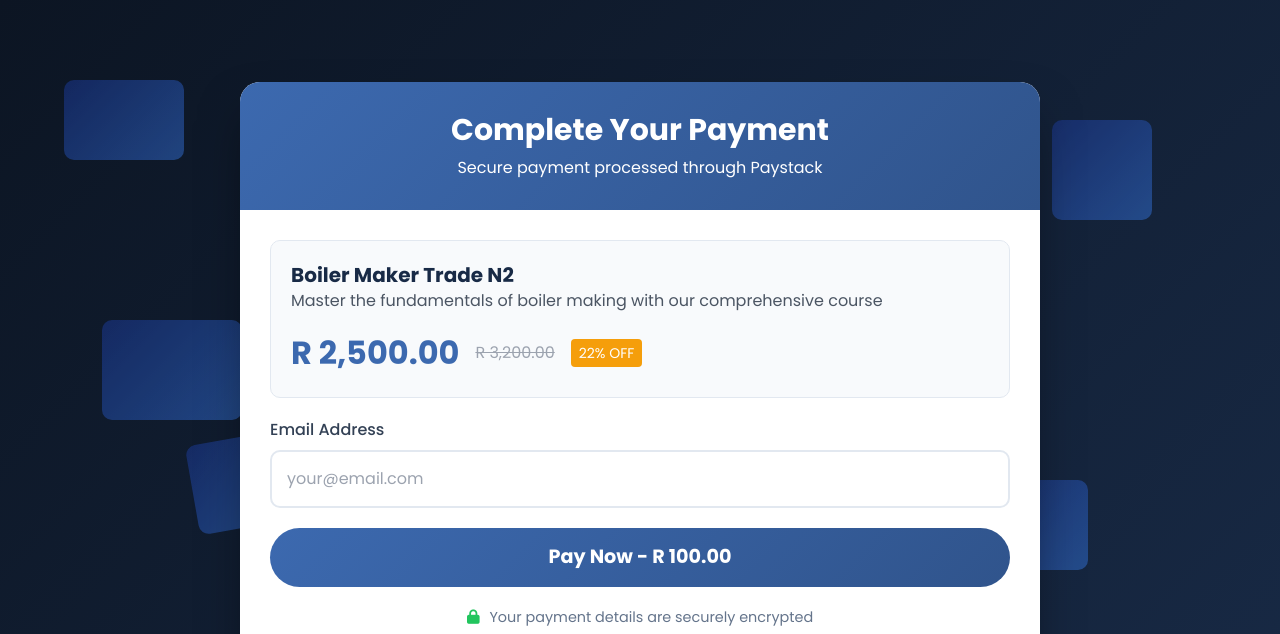
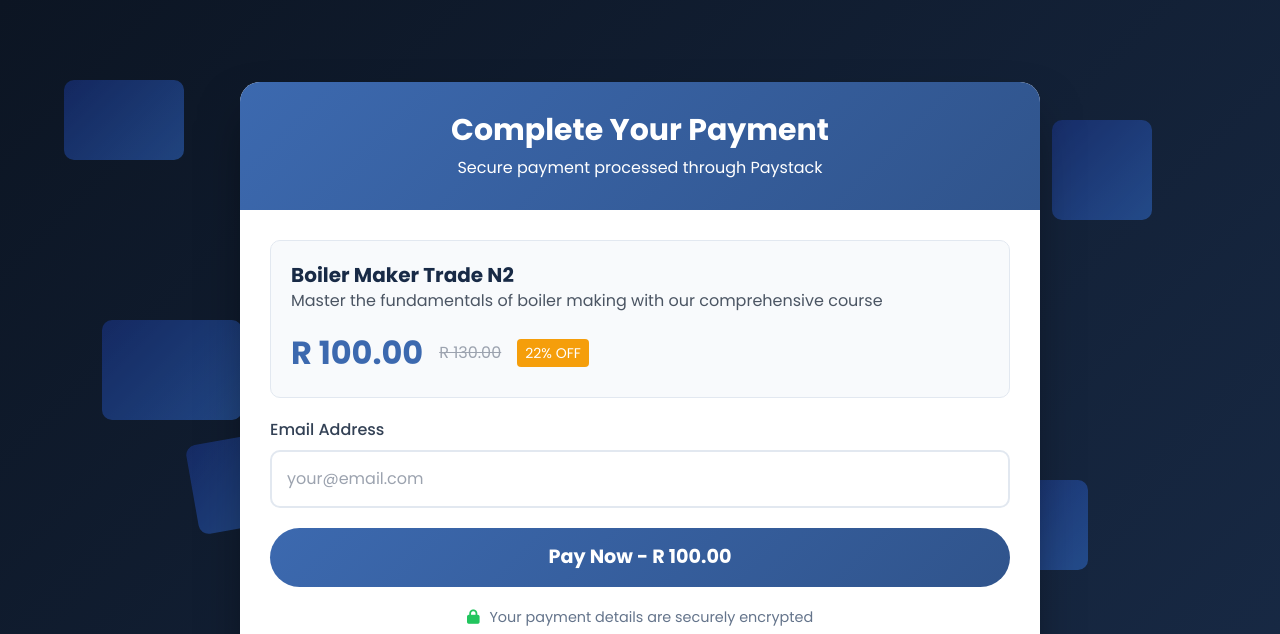
Before and after one commit to foreJavaDev/studypoint-clone, a plain HTML site: page paymentPage.html in a window 1280 px wide. Shown: the top 634 px of the page. Drawn offline with nearby package versions, Linux system fonts and the light colour scheme.

Commit message:
updating course amount

```diff
--- a/paymentPage.html
+++ b/paymentPage.html
@@ -202,8 +202,8 @@
                 <p class="text-gray-600">Master the fundamentals of boiler making with our comprehensive course</p>
 
                 <div class="flex items-center mt-4">
-                    <span class="price-tag">R 2,500.00</span>
-                    <span class="ml-4 line-through text-gray-400">R 3,200.00</span>
+                    <span class="price-tag">R 100.00</span>
+                    <span class="ml-4 line-through text-gray-400">R 130.00</span>
                     <span class="ml-4 bg-accent text-white px-2 py-1 rounded text-sm">22% OFF</span>
                 </div>
             </div>
```
